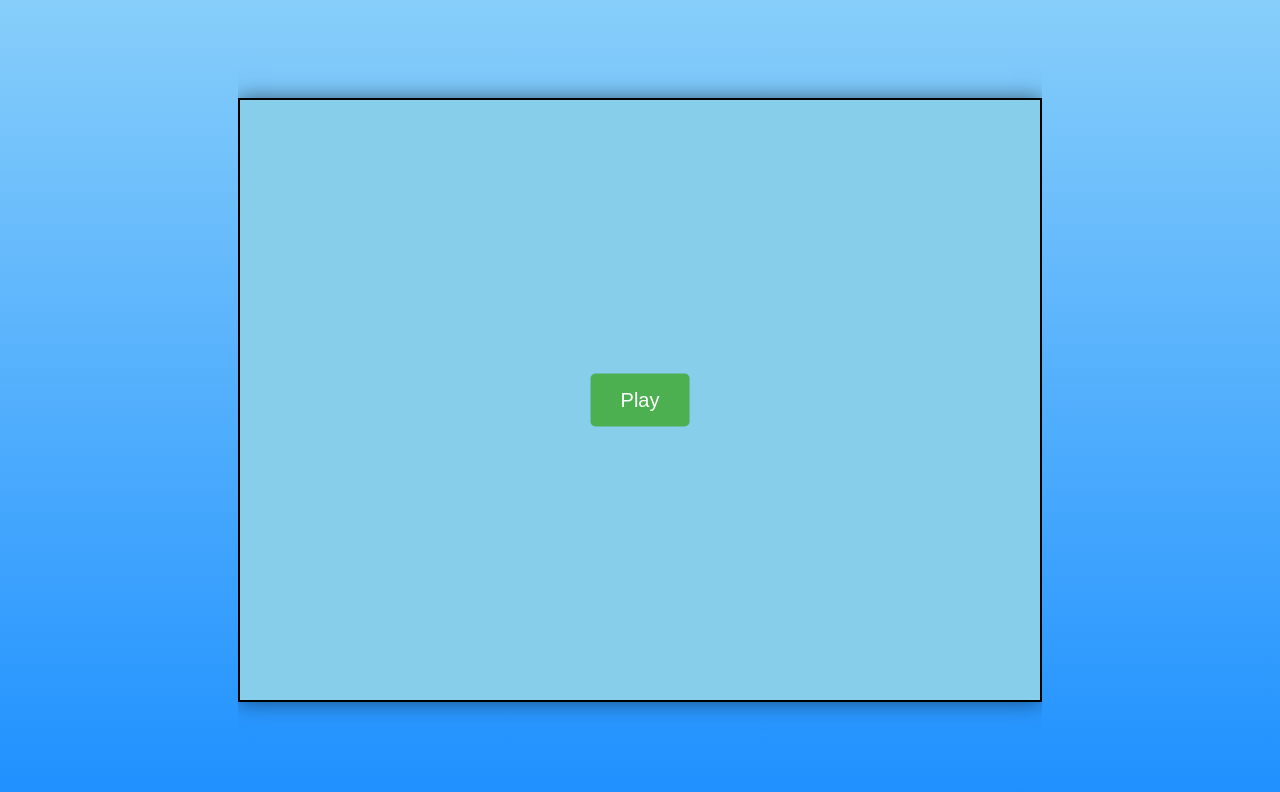
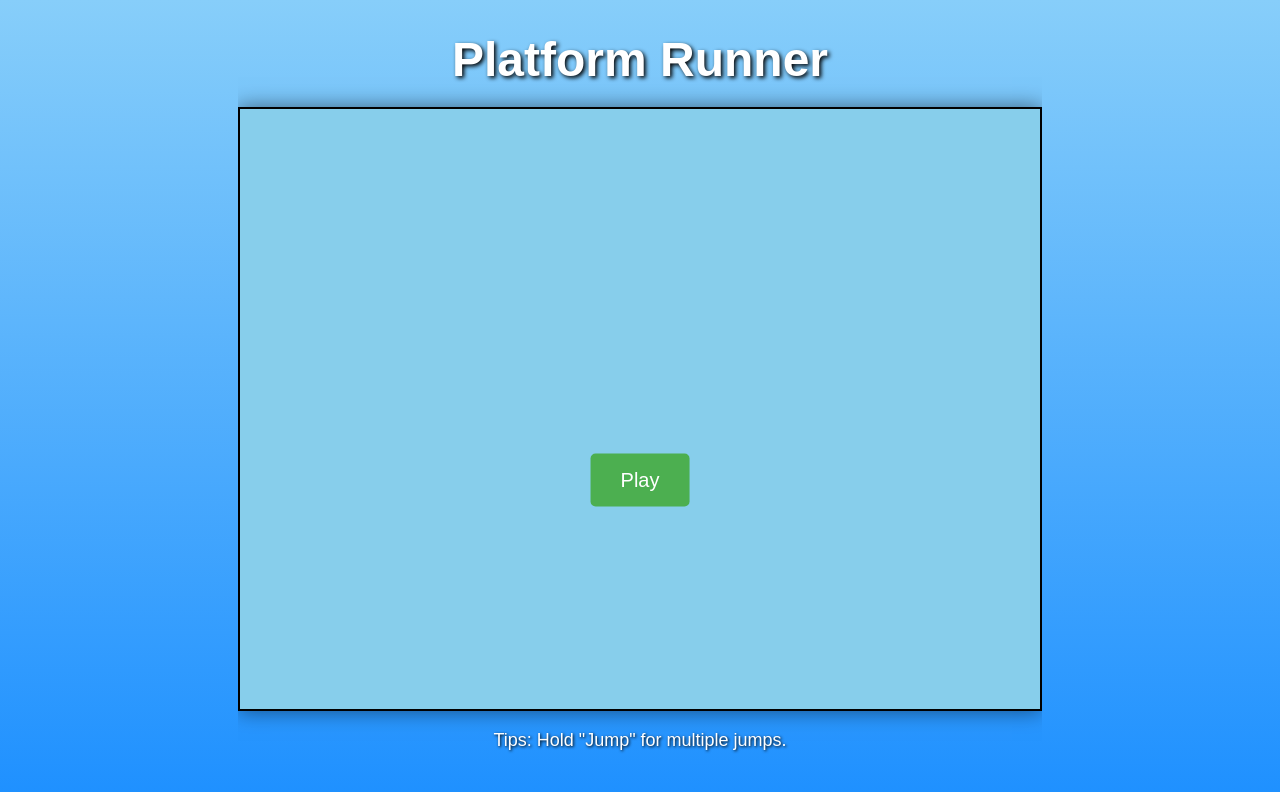
Before and after one commit to DanneLNU/L3, a website with bundled scripts: page index.html in a window 1280 px wide. Built offline with nearby package versions, Linux system fonts and the light colour scheme.

Commit message:
made game screen a bit nicer

```diff
--- a/css/styles.css
+++ b/css/styles.css
@@ -7,19 +7,37 @@ body {
   justify-content: center;
   align-items: center;
   background: linear-gradient(to bottom, #87cefa, #1e90ff); /* Sky background */
+  font-family: Arial, sans-serif;
+}
+
+.game-container {
+  text-align: center;
+}
+
+h1 {
+  margin: 0;
+  font-size: 48px;
+  color: #ffffff;
+  text-shadow: 2px 2px 4px #000;
 }
 
 #gameCanvas {
   border: 2px solid #000;
   background: #87ceeb; /* Light blue background for canvas */
   box-shadow: 0 0 20px rgba(0, 0, 0, 0.5);
-  padding: 0;
-  margin: 0;
+  margin-top: 20px;
+}
+
+p {
+  font-size: 18px;
+  color: #ffffff;
+  text-shadow: 1px 1px 3px #000;
+  margin-top: 15px;
 }
 
 button {
   position: absolute;
-  top: 50%;
+  top: 60%;
   left: 50%;
   transform: translate(-50%, -50%);
   padding: 15px 30px;
--- a/index.html
+++ b/index.html
@@ -3,13 +3,17 @@
   <head>
     <meta charset="UTF-8" />
     <meta name="viewport" content="width=device-width, initial-scale=1.0" />
-    <title>Platformer Game</title>
+    <title>Platform Runner</title>
     <link rel="stylesheet" href="css/styles.css" />
   </head>
   <body>
-    <canvas id="gameCanvas" width="800" height="600"></canvas>
-    <div id="gameOverText">You Died!</div>
-    <button id="playButton">Play</button>
+    <div class="game-container">
+      <h1>Platform Runner</h1>
+      <canvas id="gameCanvas" width="800" height="600"></canvas>
+      <p>Tips: Hold "Jump" for multiple jumps.</p>
+      <div id="gameOverText">You Died!</div>
+      <button id="playButton">Play</button>
+    </div>
     <script type="module" src="js/platformer.js" defer></script>
   </body>
 </html>
```
